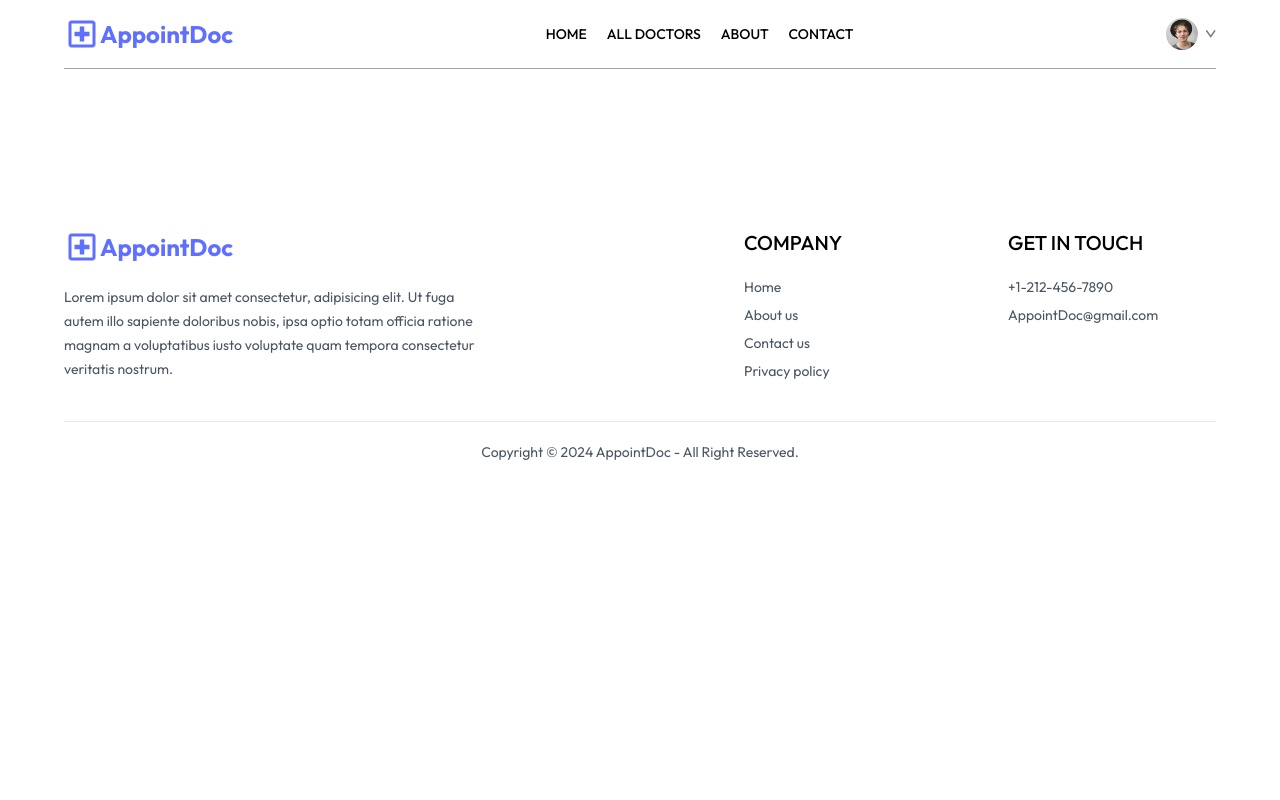
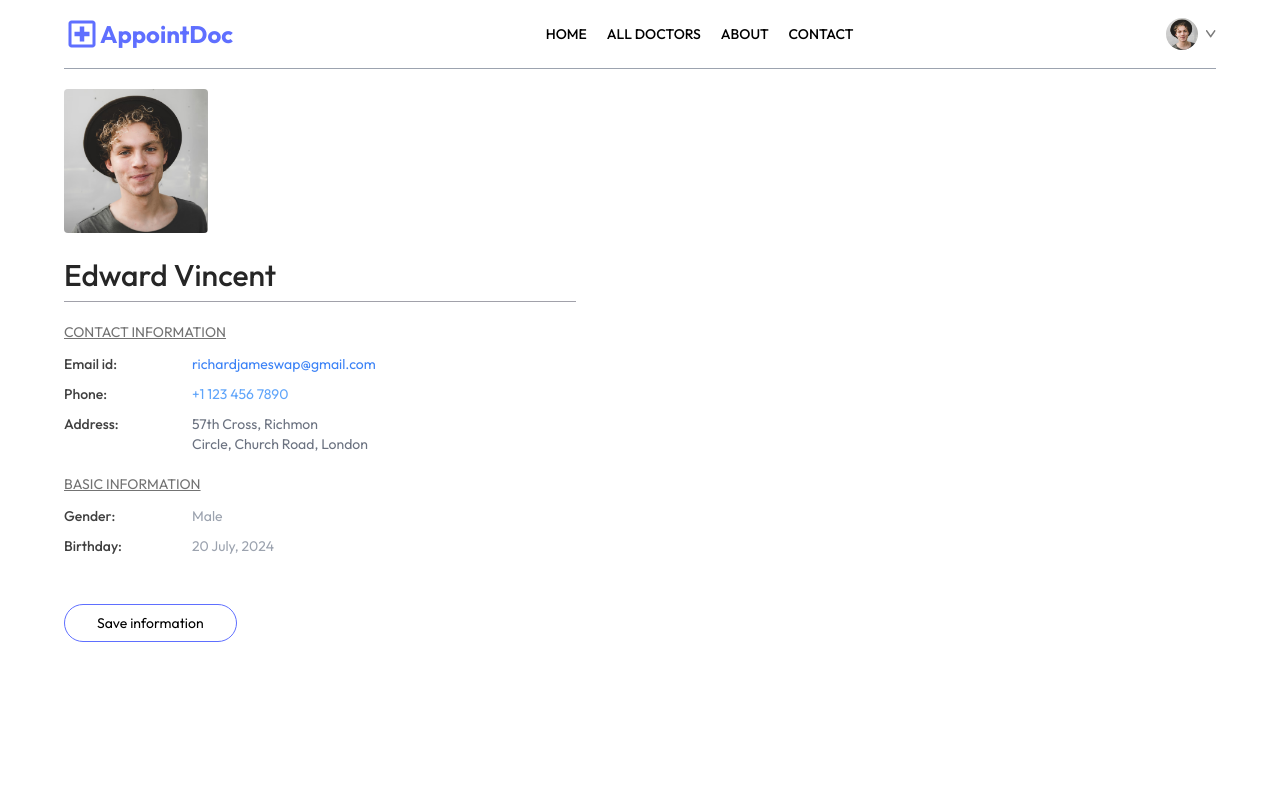
Before and after one commit to snetagupta/doctor-appointment-project, a React (Vite) app in the folder frontend/: page /my-profile in a window 1280 px wide. Shown: the top 800 px of the page. Built offline with nearby package versions, Linux system fonts and the light colour scheme.

Commit message:
Added profile page

```diff
--- a/frontend/src/pages/MyProfile.jsx
+++ b/frontend/src/pages/MyProfile.jsx
@@ -1,6 +1,131 @@
-const MyProfile =() =>{
-    return(
-        <div></div>
-    )
-}
-export default MyProfile
+import { useState } from "react";
+import { assets } from "../assets/assets";
+
+const MyProfile = () => {
+  const [userData, setUserData] = useState({
+    name: "Edward Vincent",
+    image: assets.profile_pic,
+    email: "richardjameswap@gmail.com",
+    phone: "+1  123 456 7890",
+    address: {
+      line1: "57th Cross, Richmon",
+      line2: "Circle, Church Road, London",
+    },
+    gender: "Male",
+    dob: "20 July, 2024",
+  });
+  const [isEdit, setIsEdit] = useState(false);
+  return (
+    <div className="max-w-lg flex flex-col gap-2 text-sm">
+      <img className="w-36 rounded" src={userData.image} alt="" />
+      {isEdit ? (
+        <input
+        className="bg-gray-50 text-3xl font-medium max-w-60 mt-4"
+          type="text"
+          value={userData.name}
+          onChange={(e) =>
+            setUserData((prev) => ({ ...prev, name: e.target.value }))
+          }
+        />
+      ) : (
+        <p className="font-medium text-3xl text-neutral-800 mt-4">{userData.name}</p>
+      )}
+      <hr className="bg-zinc-400 h-[1px] border-none"/>
+      <div>
+        <p className="text-neutral-500 underline mt-3">CONTACT INFORMATION</p>
+        <div className="grid grid-cols-[1fr_3fr] gap-y-2.5 mt-3 text-neutral-700">
+          <p className="font-medium">Email id:</p>
+          <p className="text-blue-500">{userData.email}</p>
+          <p className="font-medium">Phone:</p>
+          {isEdit ? (
+            <input
+            className="bg-gray-100 max-w-52"
+              type="phone"
+              value={userData.phone}
+              onChange={(e) =>
+                setUserData((prev) => ({ ...prev, name: e.target.value }))
+              }
+            />
+          ) : (
+            <p className="text-blue-400">{userData.phone}</p>
+          )}
+          <p className="font-medium">Address:</p>
+          {isEdit ? (
+            <p>
+              <input
+              className="bg-gray-50"
+                type="text"
+                value={userData.address.line1}
+                onChange={(e) =>
+                  setUserData((prev) => ({
+                    ...prev,
+                    address: { ...prev.address, line1: e.target.value },
+                  }))
+                }
+              />
+              <br />
+              <input
+               className="bg-gray-50"
+                type="text"
+                value={userData.address.line2}
+                onChange={(e) =>
+                  setUserData((prev) => ({
+                    ...prev,
+                    address: { ...prev.address, line2: e.target.value },
+                  }))
+                }
+              />
+            </p>
+          ) : (
+            <p className="text-gray-500">
+              {userData.address.line1}
+              <br /> {userData.address.line2}
+            </p>
+          )}
+        </div>
+      </div>
+
+      <div>
+        <p className="text-neutral-500 underline mt-3">BASIC INFORMATION</p>
+        <div className="grid grid-cols-[1fr_3fr] gap-y-2.5 mt-3 text-neutral-700">
+          <p className="font-medium">Gender:</p>
+          {isEdit ? (
+            <select
+            className="max-w-20 bg-gray-100"
+              onChange={(e) =>
+                setUserData((prev) => ({ ...prev, gender: e.target.value }))
+              }
+              value={userData.gender}
+            >
+              <option value="Male">Male</option>
+              <option value="Female">Female</option>
+            </select>
+          ) : (
+            <p className="text-gray-400">{userData.gender}</p>
+          )}
+          <p className="font-medium">Birthday:</p>
+          {isEdit ? (
+            <input
+            className="max-w-28 bg-gray-100"
+              type="date"
+              onChange={(e) =>
+                setUserData((prev) => ({ ...prev, dob: e.target.value }))
+              }
+              value={userData.dob}
+            />
+          ) : (
+            <p className="text-gray-400">{userData.dob}</p>
+          )}
+        </div>
+      </div>
+      <div className="mt-10 ">
+        {isEdit ? (
+          <button className="border border-primary px-8 py-2 rounded-full hover:bg-primary hover:text-white transition-all" onClick={() => setIsEdit(false)}>Edit</button>
+        ) : (
+          <button className="border border-primary px-8 py-2 rounded-full hover:bg-primary hover:text-white transition-all" onClick={() => setIsEdit(true)}>Save information</button>
+        )}
+      </div>
+    </div>
+  );
+};
+export default MyProfile;
```
